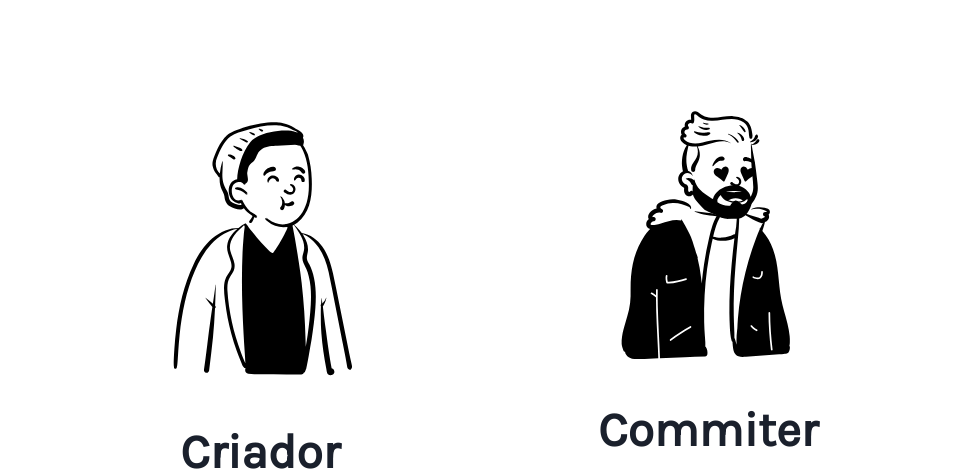
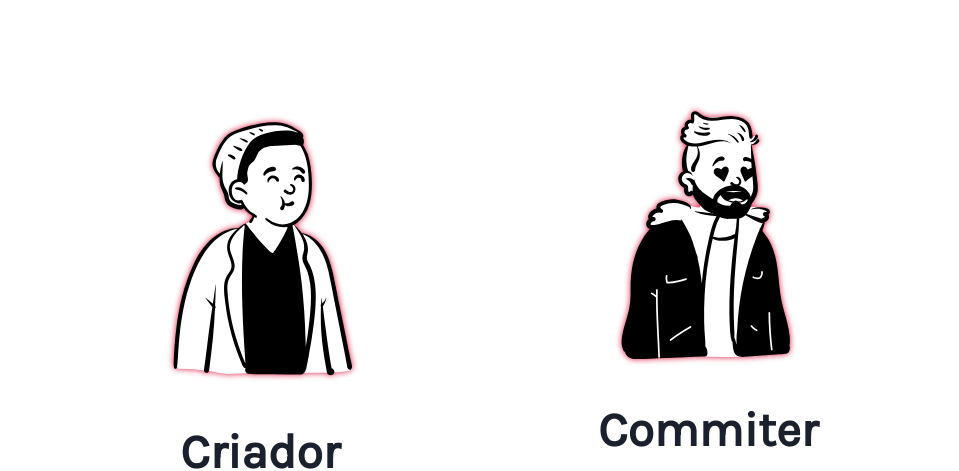
Before and after one commit to w1redl4in/git-emoji-cli-landing-page, a Next.js app: page / in a window 1280 px wide. Shown: the part 3421-3892 px from the top of the page, without its empty margins (160-1119 px from the left). Built offline with nearby package versions, Linux system fonts and the light colour scheme; a web font is replaced by a local one.

Commit message:
style(collaborators): :lipstick: add drop shadow filter on image

```diff
--- a/src/common/collaborators/index.tsx
+++ b/src/common/collaborators/index.tsx
@@ -54,6 +54,7 @@ export function Collaborators() {
         {collaborators.map((collaborator) => (
           <VStack key={collaborator.name}>
             <Image
+              filter="drop-shadow(0 0 0.2rem crimson)"
               maxW="20rem"
               w="100%"
               h="auto"
```
